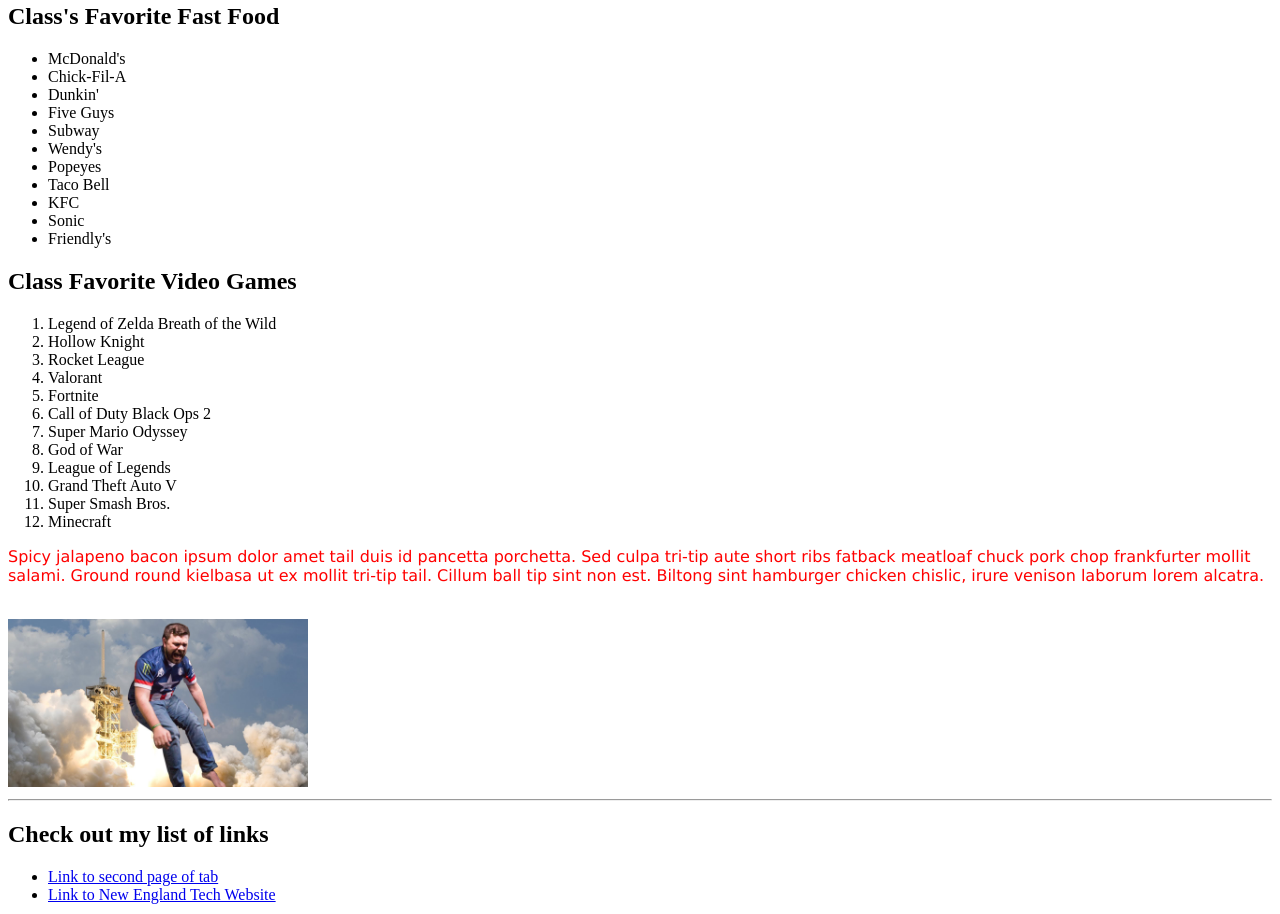
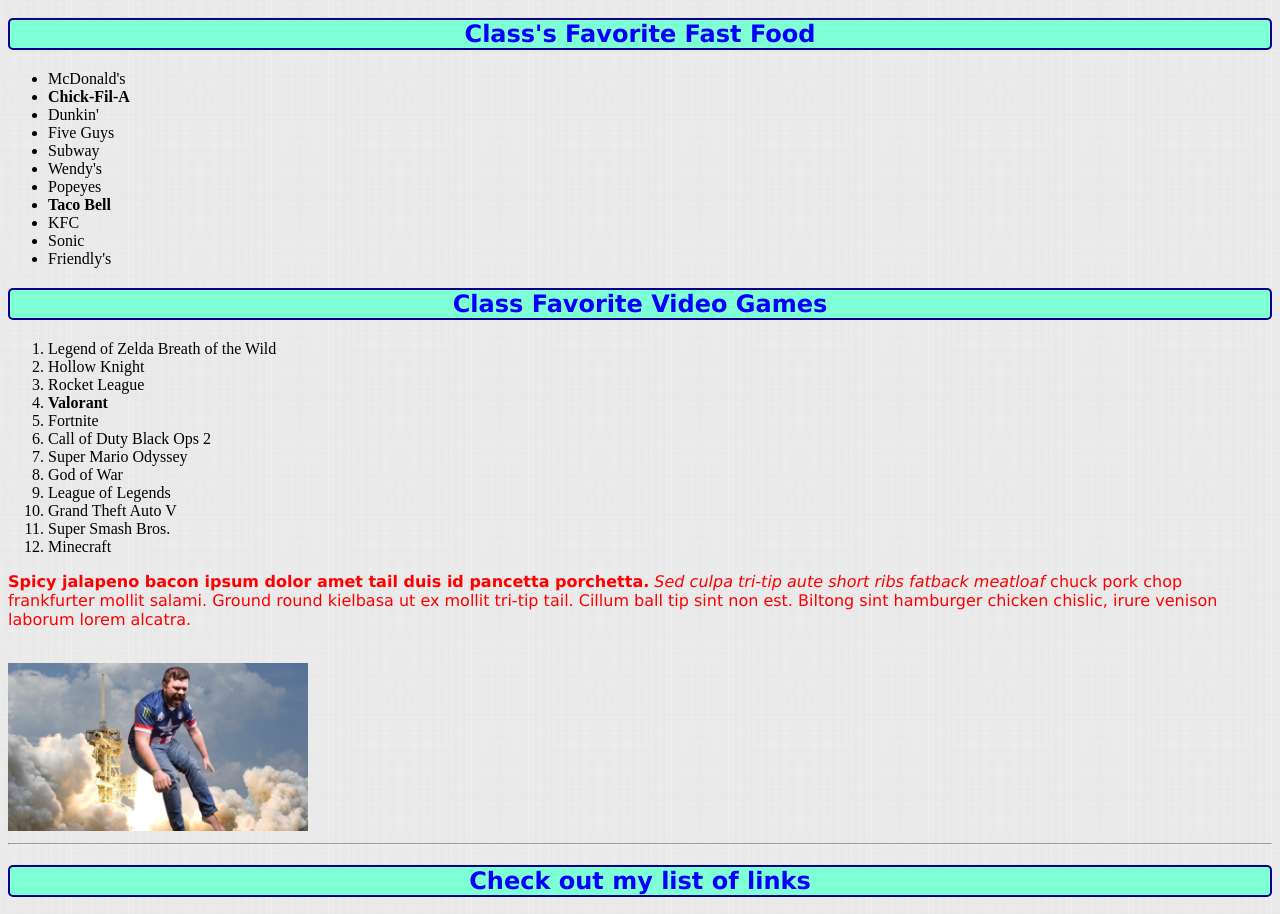
Before and after one commit to randy-lora/HTML_JS202221, a plain HTML site: page week2/week2lab.html in a window 1280 px wide. Shown: the part 405-1319 px from the top of the page. Drawn offline with Linux system fonts and the light colour scheme.

Commit message:
End of class week 2

```diff
--- a/week2/week2lab.html
+++ b/week2/week2lab.html
@@ -4,13 +4,54 @@
 
         <meta charset="UTF-8">
         <title>Week 2 Lab</title>
-    </head>
-    <body>
+        <!--Example of In-Document Style Sheet-->
+        <style>
+            /*This is a CSS comment*/
+            /*We are going to write some CSS here*/
+            p{
+                color:green;
+                font-family: Georgia, 'Times New Roman', Times, serif;
+
+            }
+
+            h3,h2,h5{
+                color: blue;
+                font-family:'Lucida Sans', 'Lucida Grande', 'Lucida Sans Unicode', Geneva, Verdana, sans-serif;
+                background-color: aquamarine;
+                text-align: center;
+                border: 2px solid darkblue;
+                border-radius: 5px;
+
+
+
+
+
+
+            }
+            body{
+                background-color: rgb(178,178,221);
+                background-image: url("images/background.png");
+
+        }
+
+           a:link{
+            color: darkblue;
+            text-decoration: url("images/background.png");
+
+        }
+        a:visited{
+             color: darkblue;
+
+        }
+
+        </style>
+        </head>
+        <body>
         <!--This is a header 1 element-->
         <h1>Welcome to Week 2 Lab</h1>
         <!--This is a paragraph element-->
         <p>Here in this lab we will take a look at all the different elements we will use for this week's assignment</p>
-        <!--Here are some header elemnets Size 1-6-->
+        <!--Here are some header elements Size 1-6-->
         <h1>This is a header element</h1>
         <h2>This is a header element</h2>
         <h3>This is a header element</h3>
@@ -23,13 +64,13 @@
             <h2>Class's Favorite Fast Food</h2>
         <ul>
             <li>McDonald's</li>
-            <li>Chick-Fil-A</li>
+            <li><b>Chick-Fil-A</b></li>
             <li>Dunkin'</li>
             <li>Five Guys</li>
             <li>Subway</li>
             <li>Wendy's</li>
             <li>Popeyes</li>
-            <li>Taco Bell</li>
+            <li><strong>Taco Bell</strong></li>
             <li>KFC</li>
             <li>Sonic</li>
             <li>Friendly's</li>
@@ -41,7 +82,7 @@
             <li>Legend of Zelda Breath of the Wild</li>
             <li>Hollow Knight</li>
             <li>Rocket League</li>
-            <li>Valorant</li>
+            <li><strong>Valorant</strong></li>
             <li>Fortnite</li>
             <li>Call of Duty Black Ops 2</li>
             <li>Super Mario Odyssey</li>
@@ -52,7 +93,7 @@
             <li>Minecraft</li>
         </ol>
 
-        <p style="color:rgb(255, 0, 0); font-family: Verdana, Geneva, Tahoma, sans-serif;">Spicy jalapeno bacon ipsum dolor amet tail duis id pancetta porchetta. Sed culpa tri-tip aute short ribs fatback meatloaf chuck pork chop frankfurter mollit salami. Ground round kielbasa ut ex mollit tri-tip tail. Cillum ball tip sint non est. Biltong sint hamburger chicken chislic, irure venison laborum lorem alcatra.</p>
+        <p style="color:rgb(255, 0, 0); font-family: Verdana, Geneva, Tahoma, sans-serif;"><strong>Spicy jalapeno bacon ipsum dolor amet tail duis id pancetta porchetta.</strong> <i>Sed culpa tri-tip aute short ribs fatback meatloaf</i> chuck pork chop frankfurter mollit salami. Ground round kielbasa ut ex mollit tri-tip tail. Cillum ball tip sint non est. Biltong sint hamburger chicken chislic, irure venison laborum lorem alcatra.</p>
         <br>
         <!--Example of Image Element-->
         <img src="images/maxresdefault.jpeg" alt="Picture of Hungrybox blastoff" width="300">
```
Also changed, not shown: week2/images/background.png (added), week2/style.css (added).
